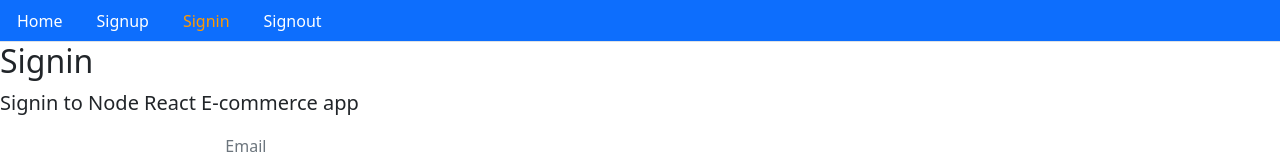
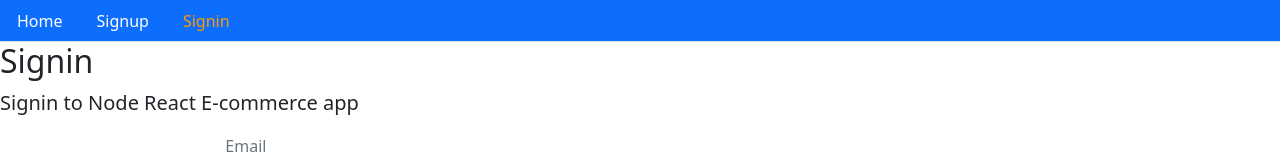
Before and after one commit to johnkatua/ecommerce, a React (Create React App) app in the folder client/: page /signin in a window 1280 px wide. Shown: the top 156 px of the page. Built offline with nearby package versions, Linux system fonts and the light colour scheme; no server answers; the HTML template or start-up script is replaced by a standard one.

Commit message:
added a method to show if user is signed in or not

```diff
--- a/client/src/auth/index.js
+++ b/client/src/auth/index.js
@@ -56,4 +56,15 @@ export const signout = (next) => {
       console.log(err)
     })
   }
+};
+
+export const isAuthenticate = () => {
+  if(typeof window == 'undefined') {
+    return false;
+  }
+  if (localStorage.getItem('jwt')) {
+    return JSON.parse(localStorage.getItem('jwt'))
+  } else {
+    return false;
+  }
 }
--- a/client/src/core/Menu.js
+++ b/client/src/core/Menu.js
@@ -1,6 +1,6 @@
 import React from 'react';
 import {Link, withRouter} from 'react-router-dom';
-import { signout } from '../auth';
+import { signout, isAuthenticate } from '../auth';
 
 const isActive = (history, path) => {
   if (history.location.pathname === path) {
@@ -19,17 +19,23 @@ const Menu = ({history}) => {
         <li className="nav-item">
           <Link className="nav-link" style={isActive(history, '/')} to='/'>Home</Link>
         </li>
+        {!isAuthenticate() && (
+          <>
             <li className="nav-item">
               <Link className="nav-link" style={isActive(history, '/signup')} to='/signup'>Signup</Link>
             </li>
             <li className="nav-item">
               <Link className="nav-link" style={isActive(history, '/signin')} to='/signin'>Signin</Link>
             </li>
+          </>
+        )}
+        {isAuthenticate() && (
           <li className="nav-item">
             <Link className="nav-link" style={{cursor: 'pointer', color: '#fff'}} onClick={() => signout(() => {
               history.push('/')
             })}>Signout</Link>
           </li>
+        )}
       </ul>
     </div>
   )
```
Lines whose indentation alone changed are shown as unchanged.
